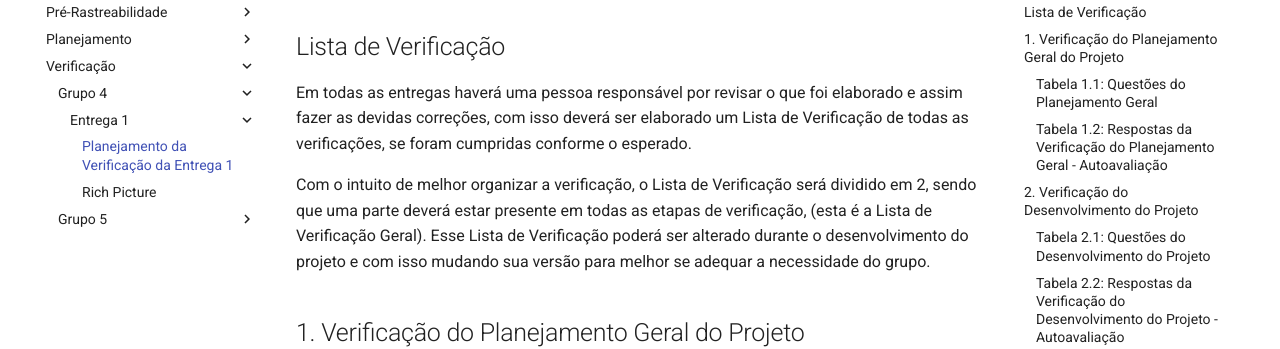
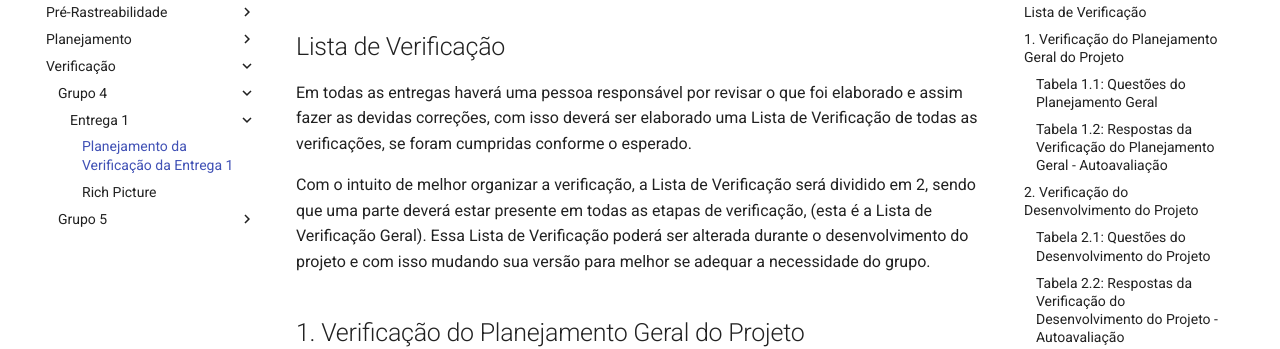
Before and after one commit to Requisitos-de-Software/2024.2-MeuSUSDigital, an MkDocs documentation site: the page built from docs/verificacao/grupo4/entrega1/entrega1.md, in a window 1280 px wide and 900 px high, scrolled down 631 px. Shown: the part 177-526 px from the top of the window. Built offline with MkDocs 1.6.1 and Material for MkDocs 9.7.7, drawn with Linux system fonts in a browser that asks for light colours.

Commit message:
pequena correcao entrega1.md

```diff
--- a/docs/verificacao/grupo4/entrega1/entrega1.md
+++ b/docs/verificacao/grupo4/entrega1/entrega1.md
@@ -13,9 +13,9 @@
 
 ## Lista de Verificação
 
-Em todas as entregas haverá uma pessoa responsável por revisar o que foi elaborado e assim fazer as devidas correções, com isso deverá ser elaborado um Lista de Verificação de todas as verificações, se foram cumpridas conforme o esperado.
+Em todas as entregas haverá uma pessoa responsável por revisar o que foi elaborado e assim fazer as devidas correções, com isso deverá ser elaborado uma Lista de Verificação de todas as verificações, se foram cumpridas conforme o esperado.
 
-Com o intuito de melhor organizar a verificação, o Lista de Verificação será dividido em 2, sendo que uma parte deverá estar presente em todas as etapas de verificação, (esta é a Lista de Verificação Geral). Esse Lista de Verificação poderá ser alterado durante o desenvolvimento do projeto e com isso mudando sua versão para melhor se adequar a necessidade do grupo.
+Com o intuito de melhor organizar a verificação, a Lista de Verificação será dividido em 2, sendo que uma parte deverá estar presente em todas as etapas de verificação, (esta é a Lista de Verificação Geral). Essa Lista de Verificação poderá ser alterada durante o desenvolvimento do projeto e com isso mudando sua versão para melhor se adequar a necessidade do grupo.
 
 
 ## 1. Verificação do Planejamento Geral do Projeto
```
